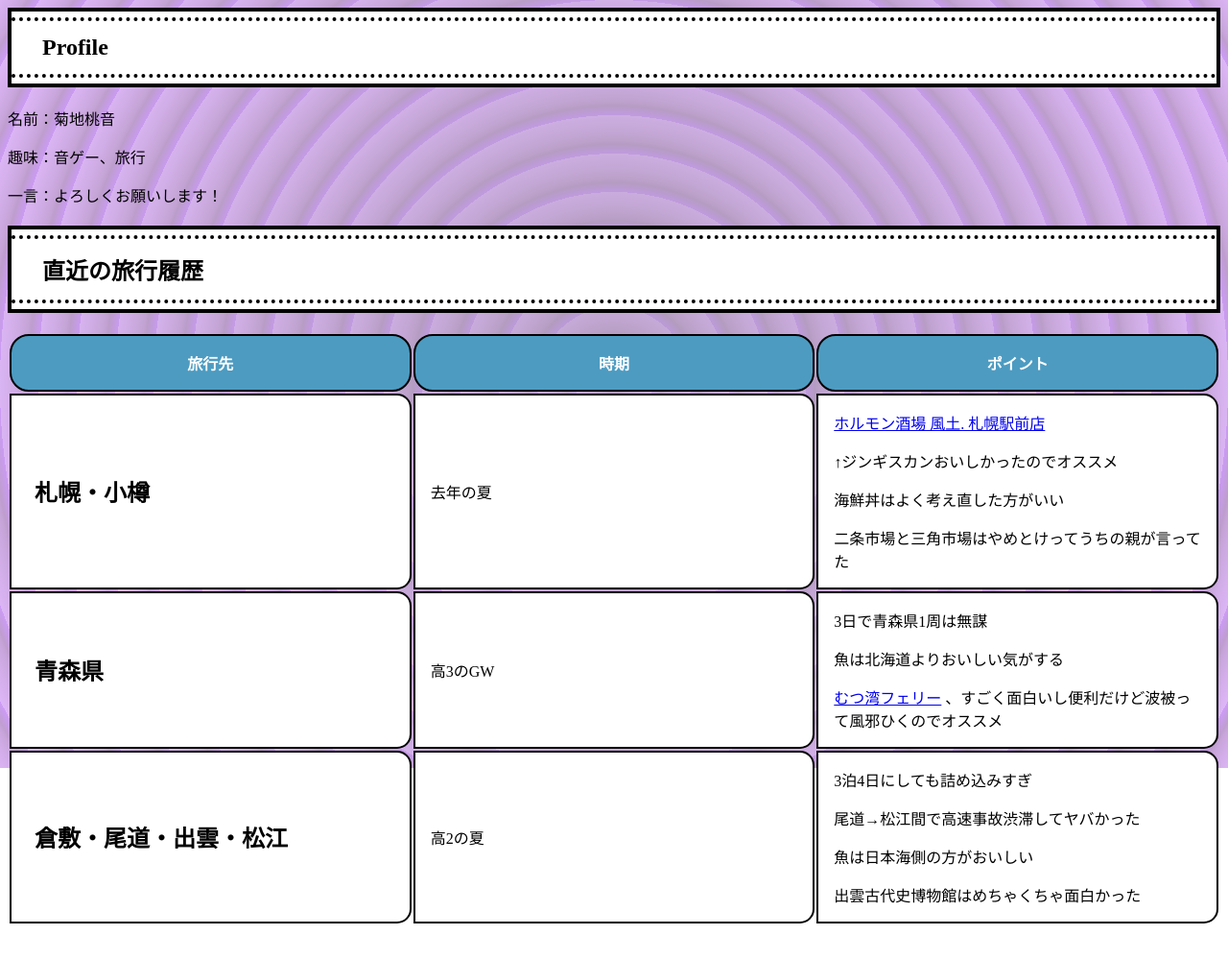
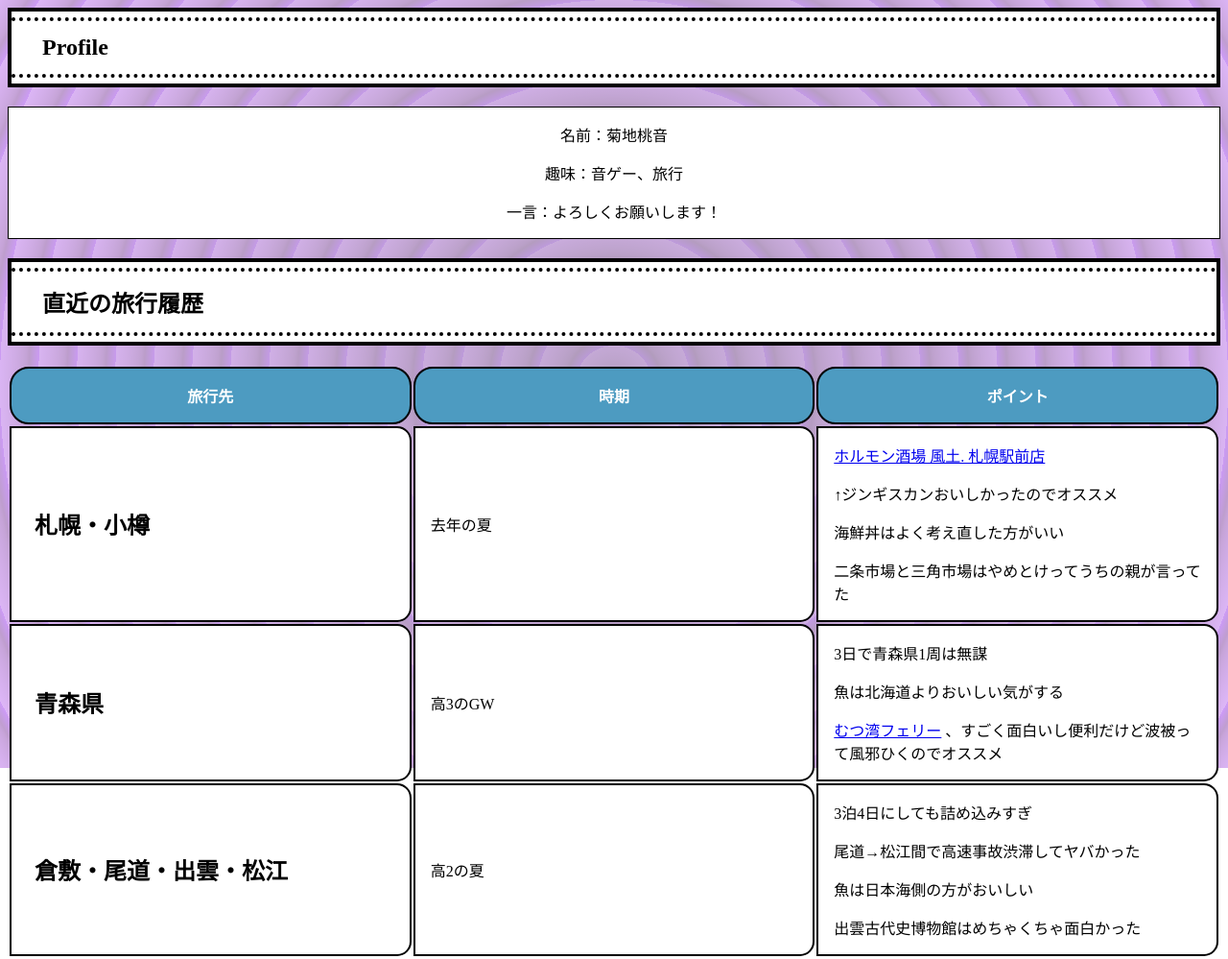
Before and after one commit to soba334/team-profile, a plain HTML site: page index.html in a window 1280 px wide. Shown: the whole page at 96% size. Before the commit the page ends 972 px from the top, so only its background shows below. Drawn offline with Linux system fonts and the light colour scheme.

Commit message:
Profileに枠線と背景色(白)を追加し見やすく変更

```diff
--- a/index.html
+++ b/index.html
@@ -9,9 +9,11 @@
     <div class="bg_pattern Circles"></div>
 
     <h2>Profile</h2>
-    <p>名前：菊地桃音</p>
-    <p>趣味：音ゲー、旅行</p>
-    <p>一言：よろしくお願いします！</p>
+    <div class="profile">
+      <p>名前：菊地桃音</p>
+      <p>趣味：音ゲー、旅行</p>
+      <p>一言：よろしくお願いします！</p>
+    </div>
 
     <h2>直近の旅行履歴</h2>
     <table class="travel">
--- a/style.css
+++ b/style.css
@@ -1,9 +1,9 @@
 .Kikuchi {
   h2 {
-      background-color: white;
-      position: relative;
-      padding: 1.5rem 2rem;
-      border: 4px solid #000;
+    background-color: white;
+    position: relative;
+    padding: 1.5rem 2rem;
+    border: 4px solid #000;
   }
 
   h2:before,
@@ -21,7 +21,13 @@
   }
 
   h2:after {
-      bottom: 6px;
+    bottom: 6px;
+  }
+
+  div.profile {
+    border: 1px solid #000;
+    text-align: center;
+    background-color: white;
   }
 
   table.travel {
```
